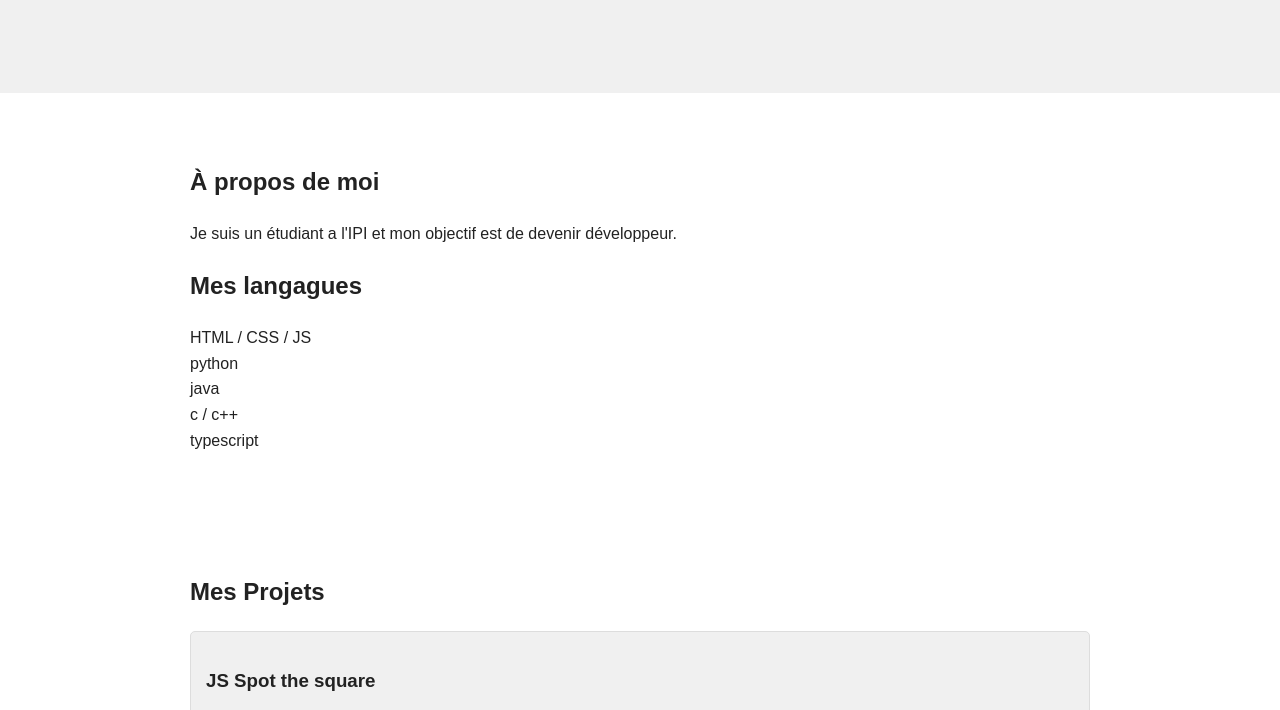
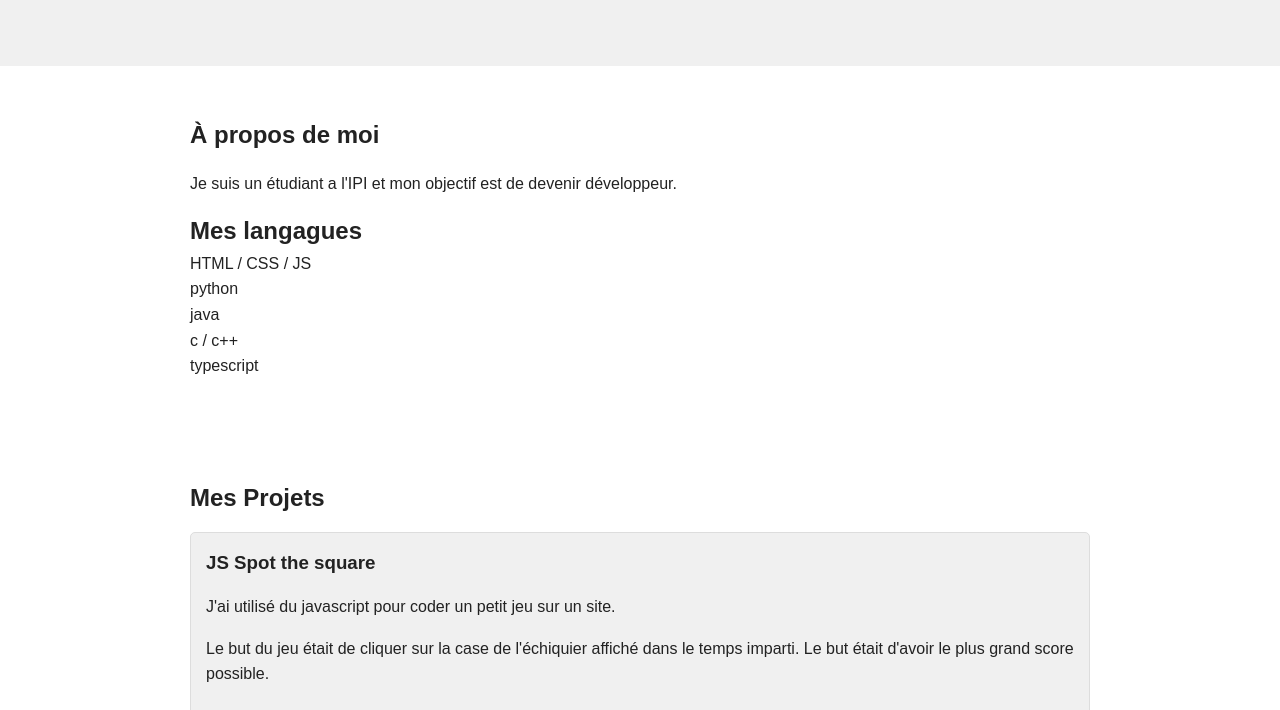
Before and after one commit to Maxikite/Maxikite.github.io, a plain HTML site: page index.html in a window 1280 px wide. Shown: the part 310-1020 px from the top of the page. Drawn offline with Linux system fonts and the light colour scheme.

Commit message:
Update style.css

```diff
--- a/style.css
+++ b/style.css
@@ -1,4 +1,4 @@
-body, ul {
+body, ul, h1, h2, h3, h4 {
     margin: 0;
     padding: 0;
 }
```
